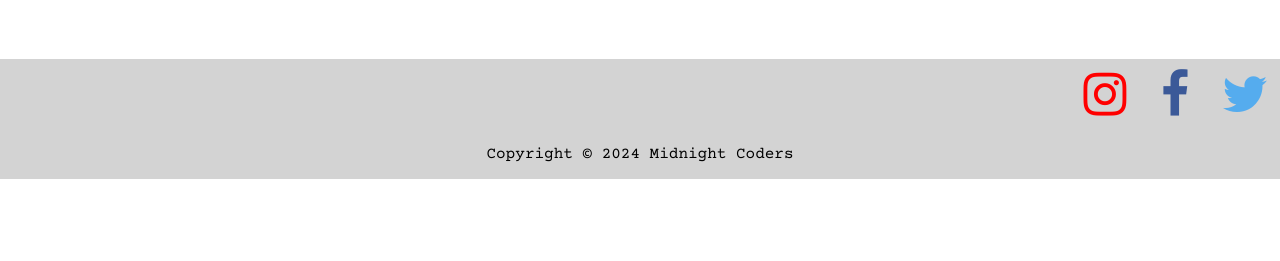
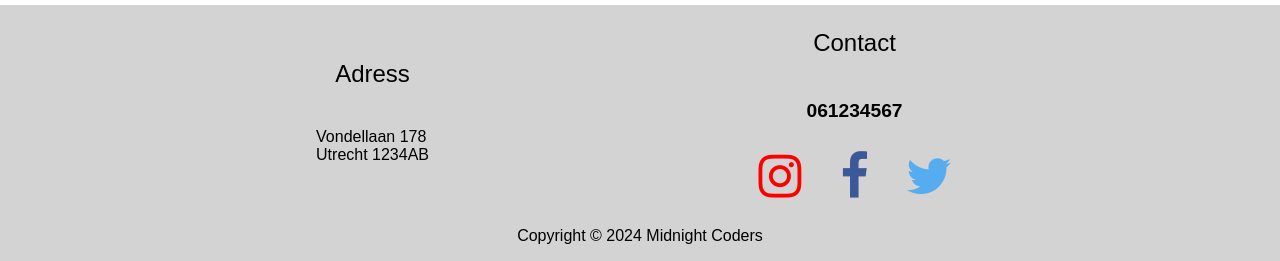
Before and after one commit to 230752/KLANTOPDRACHT, a PHP site: page / in a window 1280 px wide. Shown: the part 1801-2062 px from the top of the page. Before the commit the page ends 1980 px from the top, so only its background shows below. Run offline with PHP 8.4, Linux system fonts and the light colour scheme.

Commit message:
Add files via upload

```diff
--- a/assets/css/footer.css
+++ b/assets/css/footer.css
@@ -2,9 +2,35 @@ footer {
   background-color: lightgray;
 }
 
-#socialmedia-container {
+#footer-content {
   display: flex;
-  justify-content: flex-end;
+  justify-content: space-evenly;
+  align-items: center;
+  flex-direction: row;
+}
+
+.footer-title {
+  font-size: 1.5rem;
+  padding: 0;
+}
+
+#adres-container {
+  display: flex;
+  justify-content: center;
+  align-items: center;
+  flex-direction: column;
+}
+
+#contact-container {
+  display: flex;
+  justify-content: center;
+  align-items: center;
+  flex-direction: column;
+}
+
+#tel-text {
+  font-size: 1.2rem;
+  font-weight: bolder;
 }
 
 .fa {
--- a/assets/css/header.css
+++ b/assets/css/header.css
@@ -2,7 +2,7 @@ body,
 html {
   padding: 0;
   margin: 0;
-  font-family: "Courier Prime";
+  font-family: sans-serif;
 }
 
 #container {
@@ -49,7 +49,7 @@ header {
 .header-button {
   color: black;
   text-decoration: none;
-  font-size: 1.2rem;
+  font-size: 1rem;
   transition: font-size 1s, transform 0.3s ease-in-out;
 }
 
@@ -59,7 +59,7 @@ header {
 
 #contact-btn {
   text-decoration: none;
-  font-size: 1.2rem;
+  font-size: 1rem;
   color: white;
   background-color: #32a830;
   padding: 12px 20px;
@@ -133,11 +133,11 @@ header {
     width: 250px;
   }
   .header-button {
-    font-size: 1.1rem;
+    font-size: 1rem;
   }
   #contact-btn {
-    font-size: 1.1rem;
-    padding: 6px 10px;
+    font-size: 1rem;
+    padding: 8px 10px;
   }
 }
 
--- a/assets/css/indexStyle.css
+++ b/assets/css/indexStyle.css
@@ -7,9 +7,8 @@ main div {
   display: flex;
   justify-content: center;
   align-items: center;
-  box-shadow: 0px 3px 10px 4px lightgray;
-  margin: 40px;
   border-radius: 10px;
+  margin: 20px;
   padding: 20px;
 }
 
@@ -95,7 +94,7 @@ main div {
     font-size: 1.7rem;
   }
   .intro-text {
-    font-size: 0.8rem;
+    font-size: 0.9rem;
   }
   .mySlides {
     max-width: 580px;
@@ -133,6 +132,7 @@ main div {
   flex-direction: column;
   justify-content: center;
   align-items: center;
+  text-align: center;
 }
 
 .info-box-img {
--- a/footer.php
+++ b/footer.php
@@ -1,8 +1,18 @@
 <footer>
-    <div id="socialmedia-container">
-        <a href="#" class="fa fa-instagram" style="font-size:50px"></a>
-        <a href="#" class="fa fa-facebook" style="font-size:50px"></a>
-        <a href="#" class="fa fa-twitter" style="font-size:50px"></a>
+    <div id="footer-content">
+        <div id="adres-container">
+            <p class="footer-title">Adress</p>
+            <p id="addres-text">Vondellaan 178 <br> Utrecht 1234AB</p>
+        </div>
+        <div id="contact-container">
+            <p class="footer-title">Contact</p>
+            <p id="tel-text">061234567</p>
+            <div id="social-links">
+                <a href="#" class="fa fa-instagram" style="font-size:50px"></a>
+                <a href="#" class="fa fa-facebook" style="font-size:50px"></a>
+                <a href="#" class="fa fa-twitter" style="font-size:50px"></a>
+            </div>
+        </div>
     </div>
     <div id="copyright-container">
         <p>Copyright © 2024 Midnight Coders</p>
```
Also changed, not shown: assets/img/hendrik.png.
